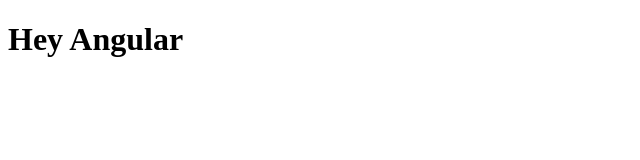
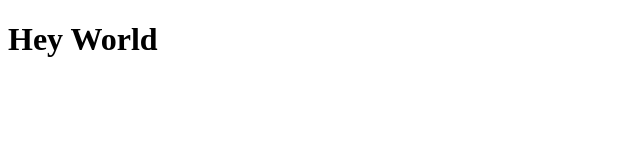
Before and after one commit to bharatsinghtanwar/coursera-test, a plain HTML site: page index.html in a window 1280 px wide. Shown: the whole page, without its empty margins (0-640 px from the left). Drawn offline with Linux system fonts and the light colour scheme.

Commit message:
index modified

```diff
--- a/index.html
+++ b/index.html
@@ -6,6 +6,6 @@
     <title>Document</title>
 </head>
 <body>
-    <h1>Hey Angular</h1>
+    <h1>Hey World</h1>
 </body>
 </html>
```
